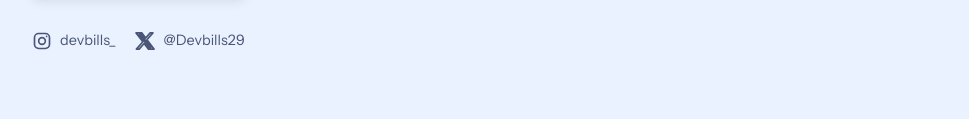
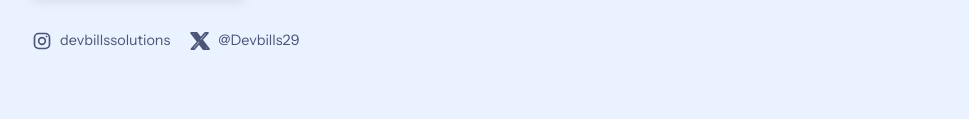
Before and after one commit to atdevbills/Portfolio, a plain HTML site: page index.html in a window 1280 px wide. Shown: the part 2711-2830 px from the top of the page, without its empty margins (152-1121 px from the left). Drawn offline with Linux system fonts and the light colour scheme.

Commit message:
Update index.html

```diff
--- a/index.html
+++ b/index.html
@@ -186,9 +186,9 @@
                 <span>Chat on WhatsApp</span>
             </a>
             <div class="socials">
-                <a href="https://instagram.com/devbills_" target="_blank" rel="noopener" aria-label="Instagram: devbills_">
+                <a href="https://instagram.com/devbillssolutions" target="_blank" rel="noopener" aria-label="Instagram: devbills_">
                     <svg class="icon" viewBox="0 0 24 24" aria-hidden="true"><rect x="3" y="3" width="18" height="18" rx="5"/><circle cx="12" cy="12" r="4"/><path d="M17.5 6.5h.01"/></svg>
-                    <span>devbills_</span>
+                    <span>devbillssolutions</span>
                 </a>
                 <a href="https://x.com/Devbills29" target="_blank" rel="noopener" aria-label="X: @Devbills29">
     <svg class="icon" viewBox="0 0 24 24" aria-hidden="true"><path d="M18.244 2.25h3.308l-7.227 8.26 8.502 11.24H16.17l-5.214-6.817L4.99 21.75H1.68l7.73-8.835L1.254 2.25H8.08l4.713 6.231zm-1.161 17.52h1.833L7.084 4.126H5.117z"/></svg>
```
